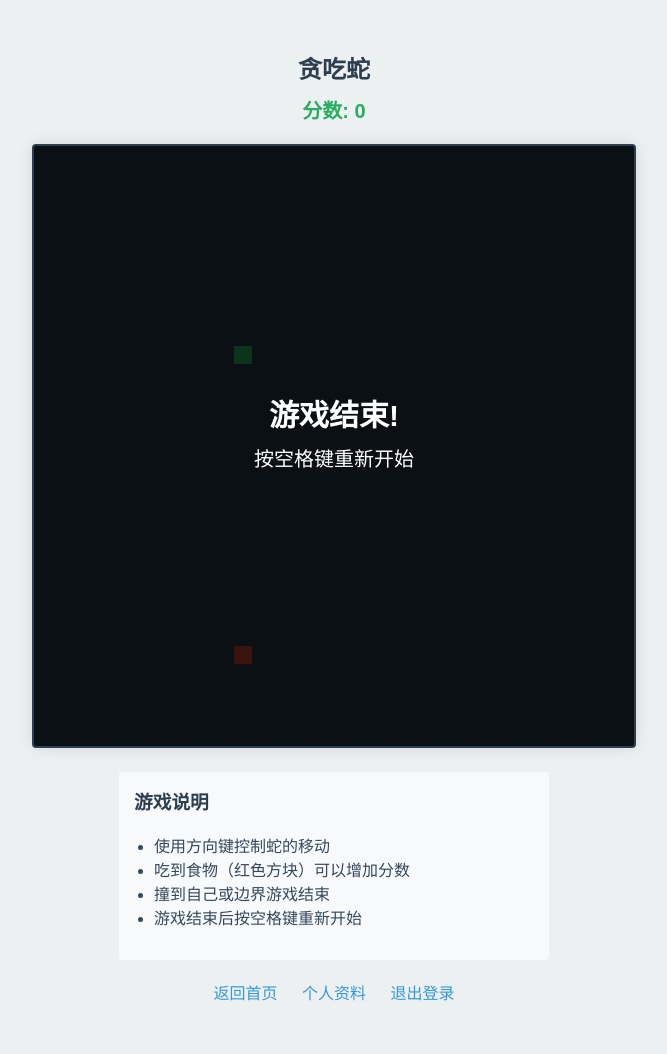
After one commit to rankhe/games, a Flask app: page /snake in a window 1280 px wide. The commit adds this page. Shown: the whole page, without its empty margins (306-973 px from the left). Run offline with Flask 2, Linux system fonts and the light colour scheme; a user stored in the database is signed in.

Commit message:
初始化项目：在线游戏平台（五子棋+贪吃蛇）

```diff
--- a/app.py
+++ b/app.py
@@ -89,6 +89,11 @@ def register():
 def logout():
     logout_user()
     return redirect(url_for('login'))
+
+@app.route('/snake')
+@login_required
+def snake():
+    return render_template('snake.html')
 
 @app.route('/profile')
 @login_required
--- a/static/css/style.css
+++ b/static/css/style.css
@@ -1,19 +1,72 @@
 body {
     margin: 0;
     padding: 0;
-    display: flex;
-    justify-content: center;
-    align-items: center;
     min-height: 100vh;
     background-color: #ecf0f1;
     font-family: Arial, sans-serif;
 }
 
+.main-container {
+    display: flex;
+    min-height: 100vh;
+}
+
+/* 左侧游戏选择栏样式 */
+.game-sidebar {
+    width: 200px;
+    background-color: white;
+    padding: 20px;
+    box-shadow: 2px 0 5px rgba(0, 0, 0, 0.1);
+    display: flex;
+    flex-direction: column;
+}
+
+.game-tabs {
+    display: flex;
+    flex-direction: column;
+    gap: 10px;
+    margin-top: 80px; /* 为顶部用户信息留出空间 */
+}
+
+.game-tab {
+    padding: 12px 20px;
+    border: none;
+    border-radius: 6px;
+    background-color: #3498db;
+    color: white;
+    cursor: pointer;
+    font-size: 14px;
+    transition: background-color 0.3s;
+    text-align: left;
+}
+
+.game-tab:hover {
+    background-color: #2980b9;
+}
+
+.game-tab.active {
+    background-color: #2980b9;
+}
+
+.game-tab:disabled {
+    background-color: #bdc3c7;
+    cursor: not-allowed;
+}
+
+/* 右侧游戏区域样式 */
+.game-content {
+    flex: 1;
+    display: flex;
+    justify-content: center;
+    align-items: center;
+    padding: 20px;
+}
+
 .game-container {
     position: relative;
-    margin: 20px;
 }
 
+/* 用户信息样式 */
 .user-info {
     position: fixed;
     top: 20px;
@@ -34,15 +87,19 @@ body {
     text-decoration: underline;
 }
 
+/* 游戏控制按钮样式 */
 .game-controls {
     position: fixed;
-    left: 20px;
+    right: 20px;
     top: 50%;
     transform: translateY(-50%);
     background-color: white;
     padding: 15px;
     border-radius: 8px;
     box-shadow: 0 0 10px rgba(0, 0, 0, 0.1);
+    display: flex;
+    flex-direction: column;
+    gap: 10px;
 }
 
 .game-controls button {
--- /dev/null
+++ b/static/js/snake.js
@@ -0,0 +1,200 @@
+class SnakeGame {
+    constructor(canvas, scoreElement) {
+        this.canvas = canvas;
+        this.ctx = canvas.getContext('2d');
+        this.scoreElement = scoreElement;
+        this.gridSize = 20;
+        this.tileCount = canvas.width / this.gridSize;
+        this.reset();
+
+        // 初始化音效
+        this.eatSound = new Audio('static/sounds/place.mp3');
+        this.gameOverSound = new Audio('static/sounds/undo.mp3');
+
+        // 安全播放音频的辅助方法
+        this.playSound = async (sound) => {
+            try {
+                await sound.play();
+            } catch (error) {
+                console.log('音频播放失败:', error);
+            }
+        };
+
+        // 绑定键盘事件
+        document.addEventListener('keydown', this.onKeyPress.bind(this));
+    }
+
+    reset() {
+        // 蛇的初始位置和方向
+        this.snake = [{x: 10, y: 10}];
+        this.direction = {x: 0, y: 0};
+        this.nextDirection = {x: 0, y: 0};
+
+        // 食物位置
+        this.food = this.generateFood();
+
+        // 游戏状态
+        this.score = 0;
+        this.gameOver = false;
+        this.speed = 150;
+        this.lastUpdate = 0;
+
+        // 更新分数显示
+        this.updateScore();
+    }
+
+    generateFood() {
+        let food;
+        do {
+            food = {
+                x: Math.floor(Math.random() * this.tileCount),
+                y: Math.floor(Math.random() * this.tileCount)
+            };
+        } while (this.snake.some(segment => segment.x === food.x && segment.y === food.y));
+        return food;
+    }
+
+    update(timestamp) {
+        if (this.gameOver) {
+            return;
+        }
+
+        if (timestamp - this.lastUpdate > this.speed) {
+            this.lastUpdate = timestamp;
+            this.direction = this.nextDirection;
+
+            // 计算新的蛇头位置
+            const head = {
+                x: (this.snake[0].x + this.direction.x + this.tileCount) % this.tileCount,
+                y: (this.snake[0].y + this.direction.y + this.tileCount) % this.tileCount
+            };
+
+            // 检查是否撞到自己
+            if (this.snake.some(segment => segment.x === head.x && segment.y === head.y)) {
+                this.gameOver = true;
+                this.playSound(this.gameOverSound);
+                return;
+            }
+
+            // 移动蛇
+            this.snake.unshift(head);
+
+            // 检查是否吃到食物
+            if (head.x === this.food.x && head.y === this.food.y) {
+                this.score += 10;
+                this.updateScore();
+                this.food = this.generateFood();
+                this.playSound(this.eatSound);
+
+                // 加快游戏速度
+                if (this.speed > 50) {
+                    this.speed -= 2;
+                }
+            } else {
+                this.snake.pop();
+            }
+        }
+    }
+
+    draw() {
+        // 清空画布
+        this.ctx.fillStyle = '#2c3e50';
+        this.ctx.fillRect(0, 0, this.canvas.width, this.canvas.height);
+
+        // 绘制网格
+        this.ctx.strokeStyle = '#34495e';
+        this.ctx.lineWidth = 0.5;
+        for (let i = 0; i < this.tileCount; i++) {
+            this.ctx.beginPath();
+            this.ctx.moveTo(i * this.gridSize, 0);
+            this.ctx.lineTo(i * this.gridSize, this.canvas.height);
+            this.ctx.stroke();
+            this.ctx.beginPath();
+            this.ctx.moveTo(0, i * this.gridSize);
+            this.ctx.lineTo(this.canvas.width, i * this.gridSize);
+            this.ctx.stroke();
+        }
+
+        // 绘制食物
+        this.ctx.fillStyle = '#e74c3c';
+        this.ctx.fillRect(
+            this.food.x * this.gridSize,
+            this.food.y * this.gridSize,
+            this.gridSize - 2,
+            this.gridSize - 2
+        );
+
+        // 绘制蛇
+        this.snake.forEach((segment, index) => {
+            // 蛇头使用不同的颜色
+            this.ctx.fillStyle = index === 0 ? '#2ecc71' : '#27ae60';
+            this.ctx.fillRect(
+                segment.x * this.gridSize,
+                segment.y * this.gridSize,
+                this.gridSize - 2,
+                this.gridSize - 2
+            );
+        });
+
+        // 游戏结束显示
+        if (this.gameOver) {
+            this.ctx.fillStyle = 'rgba(0, 0, 0, 0.75)';
+            this.ctx.fillRect(0, 0, this.canvas.width, this.canvas.height);
+
+            this.ctx.font = 'bold 30px Arial';
+            this.ctx.fillStyle = 'white';
+            this.ctx.textAlign = 'center';
+            this.ctx.fillText('游戏结束!', this.canvas.width / 2, this.canvas.height / 2 - 20);
+            this.ctx.font = '20px Arial';
+            this.ctx.fillText('按空格键重新开始', this.canvas.width / 2, this.canvas.height / 2 + 20);
+        }
+    }
+
+    updateScore() {
+        this.scoreElement.textContent = `分数: ${this.score}`;
+    }
+
+    onKeyPress(event) {
+        const key = event.key;
+
+        if (this.gameOver && key === ' ') {
+            this.reset();
+            return;
+        }
+
+        // 防止与当前移动方向相反
+        switch (key) {
+            case 'ArrowUp':
+                if (this.direction.y !== 1) {
+                    this.nextDirection = {x: 0, y: -1};
+                }
+                break;
+            case 'ArrowDown':
+                if (this.direction.y !== -1) {
+                    this.nextDirection = {x: 0, y: 1};
+                }
+                break;
+            case 'ArrowLeft':
+                if (this.direction.x !== 1) {
+                    this.nextDirection = {x: -1, y: 0};
+                }
+                break;
+            case 'ArrowRight':
+                if (this.direction.x !== -1) {
+                    this.nextDirection = {x: 1, y: 0};
+                }
+                break;
+        }
+    }
+
+    gameLoop(timestamp) {
+        this.update(timestamp);
+        this.draw();
+        requestAnimationFrame(this.gameLoop.bind(this));
+    }
+
+    start() {
+        this.reset();
+        requestAnimationFrame(this.gameLoop.bind(this));
+    }
+}
--- a/templates/login.html
+++ b/templates/login.html
@@ -2,6 +2,7 @@
 <html lang="zh">
 <head>
     <meta charset="UTF-8">
+git    <link rel="icon" type="image/x-icon" href="{{ url_for('static', filename='favicon.ico') }}">
     <title>登录 - Web游戏平台</title>
     <link rel="stylesheet" href="{{ url_for('static', filename='css/style.css') }}">
     <style>
--- a/templates/profile.html
+++ b/templates/profile.html
@@ -2,6 +2,7 @@
 <html lang="zh">
 <head>
     <meta charset="UTF-8">
+    <link rel="icon" type="image/x-icon" href="{{ url_for('static', filename='favicon.ico') }}">
     <title>个人资料 - Web游戏平台</title>
     <link rel="stylesheet" href="{{ url_for('static', filename='css/style.css') }}">
     <style>
--- a/templates/register.html
+++ b/templates/register.html
@@ -2,6 +2,7 @@
 <html lang="zh">
 <head>
     <meta charset="UTF-8">
+    <link rel="icon" type="image/x-icon" href="{{ url_for('static', filename='favicon.ico') }}">
     <title>注册 - Web游戏平台</title>
     <link rel="stylesheet" href="{{ url_for('static', filename='css/style.css') }}">
     <style>
--- /dev/null
+++ b/templates/snake.html
@@ -0,0 +1,113 @@
+<!DOCTYPE html>
+<html lang="zh">
+<head>
+    <meta charset="UTF-8">
+    <link rel="icon" type="image/x-icon" href="{{ url_for('static', filename='favicon.ico') }}">
+    <title>贪吃蛇 - Web游戏平台</title>
+    <link rel="stylesheet" href="{{ url_for('static', filename='css/style.css') }}">
+    <style>
+        .game-container {
+            max-width: 800px;
+            margin: 50px auto;
+            text-align: center;
+        }
+
+        .game-header {
+            margin-bottom: 20px;
+        }
+
+        .game-title {
+            font-size: 24px;
+            color: #2c3e50;
+            margin-bottom: 10px;
+        }
+
+        .game-score {
+            font-size: 20px;
+            color: #27ae60;
+            font-weight: bold;
+        }
+
+        #gameCanvas {
+            border: 2px solid #2c3e50;
+            border-radius: 4px;
+            background-color: #2c3e50;
+        }
+
+        .game-controls {
+            margin-top: 20px;
+            color: #7f8c8d;
+        }
+
+        .nav-links {
+            margin-top: 20px;
+            text-align: center;
+        }
+
+        .nav-links a {
+            margin: 0 10px;
+            color: #3498db;
+            text-decoration: none;
+        }
+
+        .nav-links a:hover {
+            text-decoration: underline;
+        }
+
+        .instructions {
+            max-width: 400px;
+            margin: 20px auto;
+            padding: 15px;
+            background-color: #f8f9fa;
+            border-radius: 4px;
+            text-align: left;
+        }
+
+        .instructions h3 {
+            color: #2c3e50;
+            margin-top: 0;
+        }
+
+        .instructions ul {
+            padding-left: 20px;
+            color: #34495e;
+        }
+    </style>
+</head>
+<body>
+    <div class="game-container">
+        <div class="game-header">
+            <h1 class="game-title">贪吃蛇</h1>
+            <div class="game-score" id="score">分数: 0</div>
+        </div>
+
+        <canvas id="gameCanvas" width="600" height="600"></canvas>
+
+        <div class="instructions">
+            <h3>游戏说明</h3>
+            <ul>
+                <li>使用方向键控制蛇的移动</li>
+                <li>吃到食物（红色方块）可以增加分数</li>
+                <li>撞到自己或边界游戏结束</li>
+                <li>游戏结束后按空格键重新开始</li>
+            </ul>
+        </div>
+
+        <div class="nav-links">
+            <a href="{{ url_for('index') }}">返回首页</a>
+            <a href="{{ url_for('profile') }}">个人资料</a>
+            <a href="{{ url_for('logout') }}">退出登录</a>
+        </div>
+    </div>
+
+    <script src="{{ url_for('static', filename='js/snake.js') }}"></script>
+    <script>
+        document.addEventListener('DOMContentLoaded', function() {
+            const canvas = document.getElementById('gameCanvas');
+            const scoreElement = document.getElementById('score');
+            const game = new SnakeGame(canvas, scoreElement);
+            game.start();
+        });
+    </script>
+</body>
+</html>
```
Also changed, not shown: static/js/gomoku.js (+48 -0 lines), templates/index.html (+16 -53 lines), README.md (added), static/favicon.ico (added), 2 other files.
